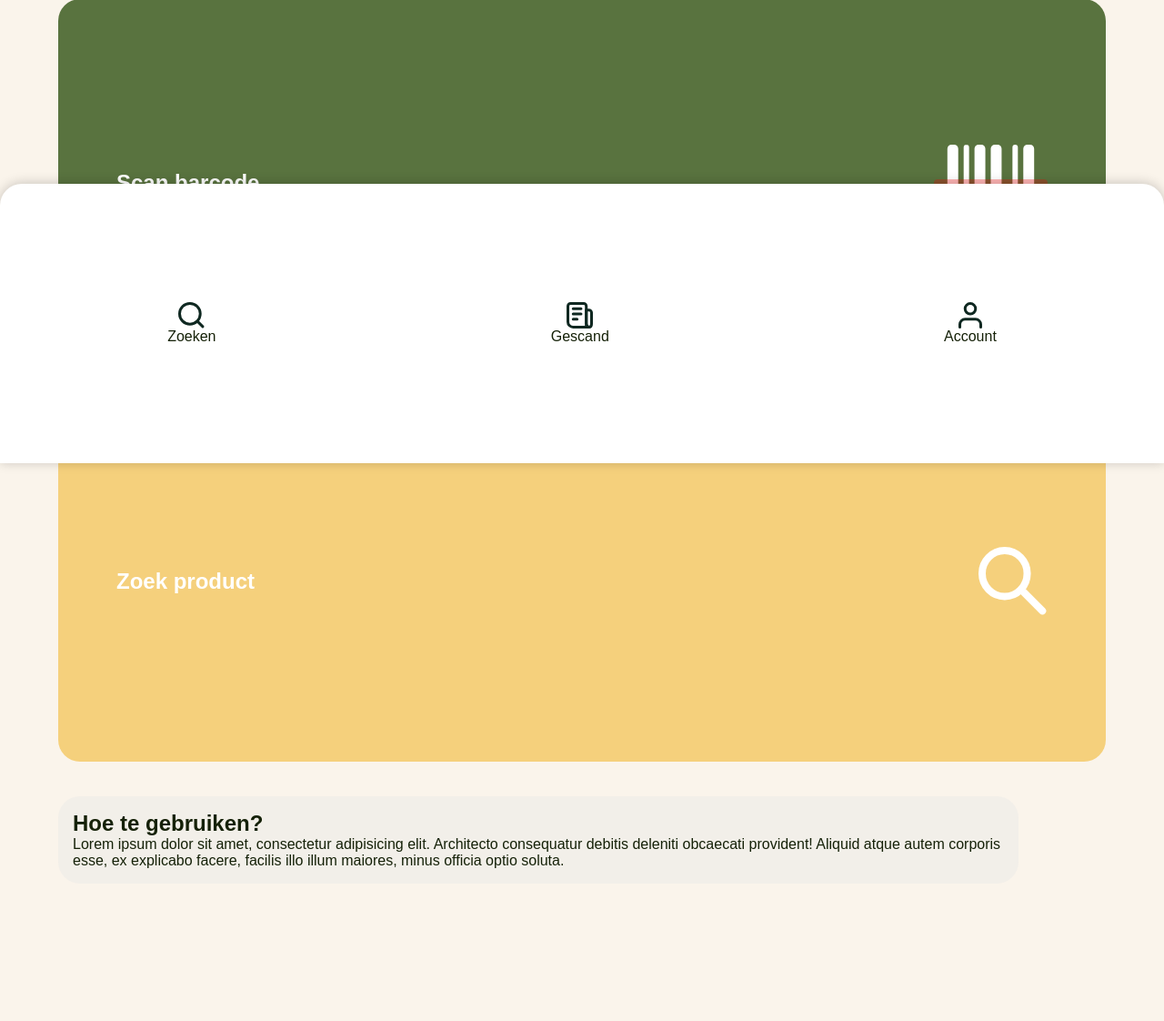
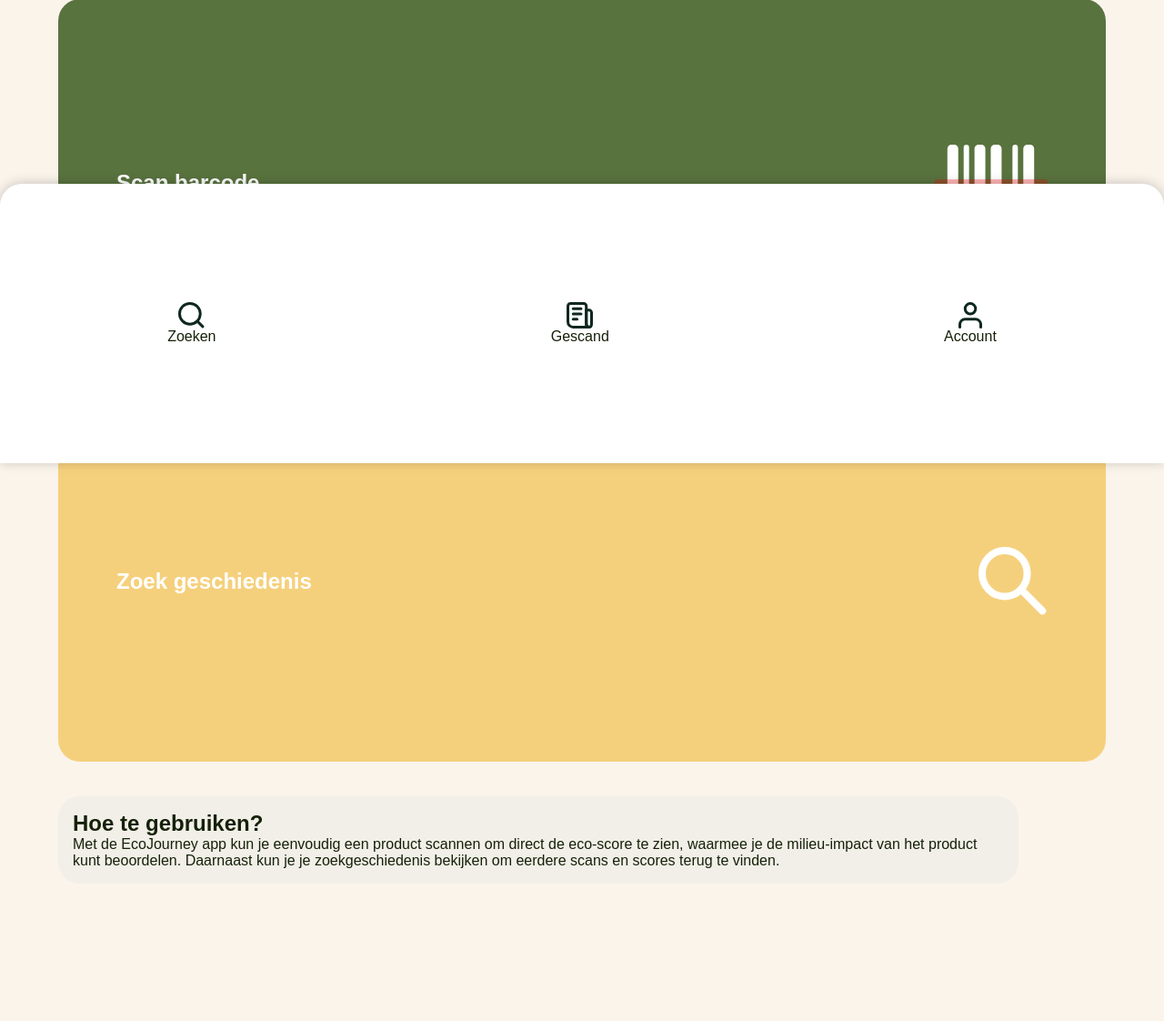
Before and after one commit to SEVerhaak/TLE-1, a PHP site: page /pages/homepage in a window 1280 px wide. Shown: the part 291-1413 px from the top of the page at 91% size. Run offline with PHP 8.4, Linux system fonts and the light colour scheme; some web fonts are replaced.

Commit message:
teksten op homepage en scanner page

```diff
--- a/pages/homepage/index.php
+++ b/pages/homepage/index.php
@@ -37,7 +37,7 @@ if(isset($_SESSION['users_id'])){
 
         <a href="../history/index.php">
             <div class="box color-6">
-                <h2 class="color-white">Zoek product</h2>
+                <h2 class="color-white">Zoek geschiedenis</h2>
                 <img src="../../images/icons/search-big.svg">
             </div>
         </a>
@@ -45,8 +45,7 @@ if(isset($_SESSION['users_id'])){
         <div style="padding: 1rem; align-items: baseline;" class="box info">
             <h2 class="color-1">Hoe te gebruiken?</h2>
             <p class="color-1">
-                Lorem ipsum dolor sit amet, consectetur adipisicing elit. Architecto consequatur debitis deleniti obcaecati provident! Aliquid atque autem corporis esse, ex explicabo facere, facilis illo illum maiores, minus officia optio soluta.
-            </p>
+                Met de EcoJourney app kun je eenvoudig een product scannen om direct de eco-score te zien, waarmee je de milieu-impact van het product kunt beoordelen. Daarnaast kun je je zoekgeschiedenis bekijken om eerdere scans en scores terug te vinden.            </p>
         </div>
 
     </section>
--- a/pages/scanner/index.php
+++ b/pages/scanner/index.php
@@ -3,7 +3,7 @@ session_start();
 if (isset($_GET['error'])) {
     $error = $_GET['error'];
 } else {
-
+    $error = '';
 }
 ?>
 
@@ -60,8 +60,7 @@ if (isset($_GET['error'])) {
     <div style="padding: 1rem; align-items: baseline;" class="box info">
         <h2 class="color-1">Hoe te gebruiken?</h2>
         <p class="color-1">
-            Lorem ipsum dolor sit amet, consectetur adipisicing elit. Architecto consequatur debitis deleniti obcaecati provident! Aliquid atque autem corporis esse, ex explicabo facere, facilis illo illum maiores, minus officia optio soluta.
-        </p>
+            Op de scanpagina van EcoJourney kun je producten scannen door simpelweg de barcode te scannen of een foto van het product te uploaden. De app analyseert de gegevens en geeft direct de eco-score, zodat je snel kunt zien hoe milieuvriendelijk het product is.        </p>
     </div>
     <script>
     let keypressArray = [];
```
